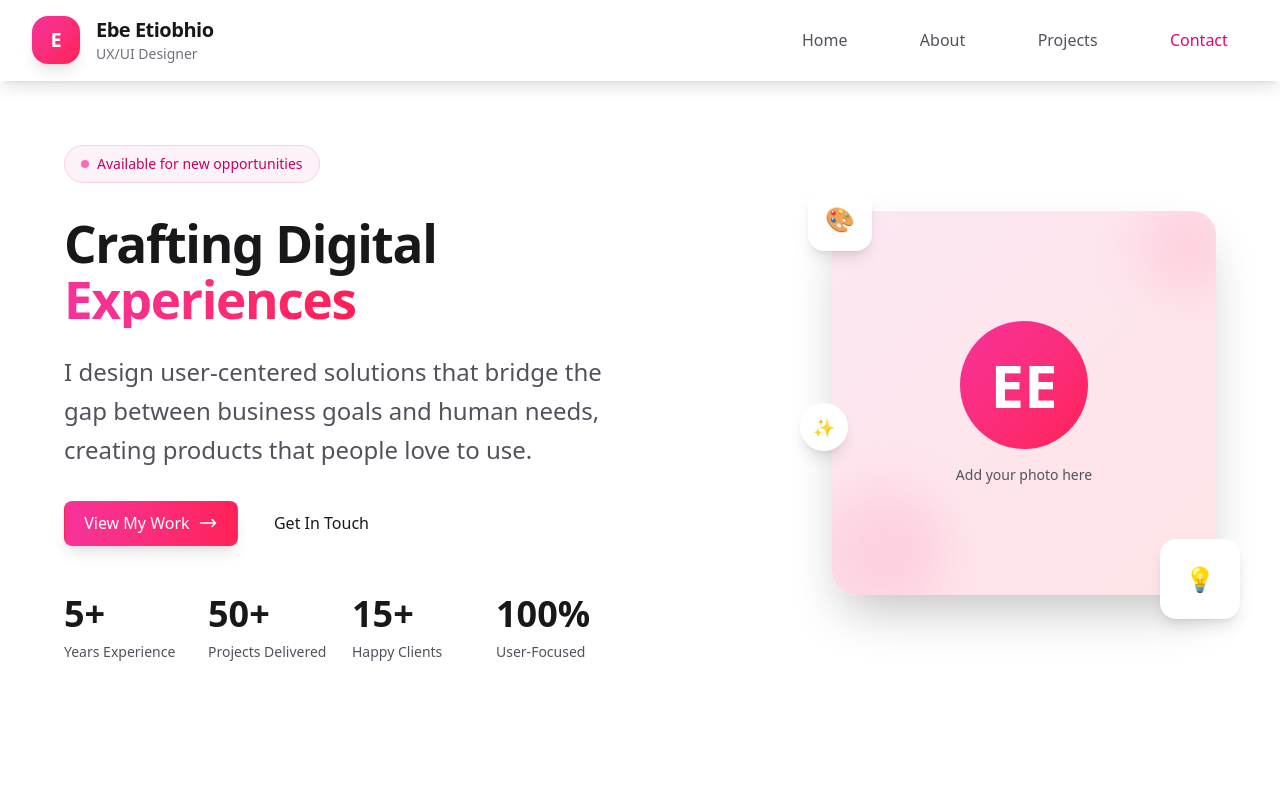
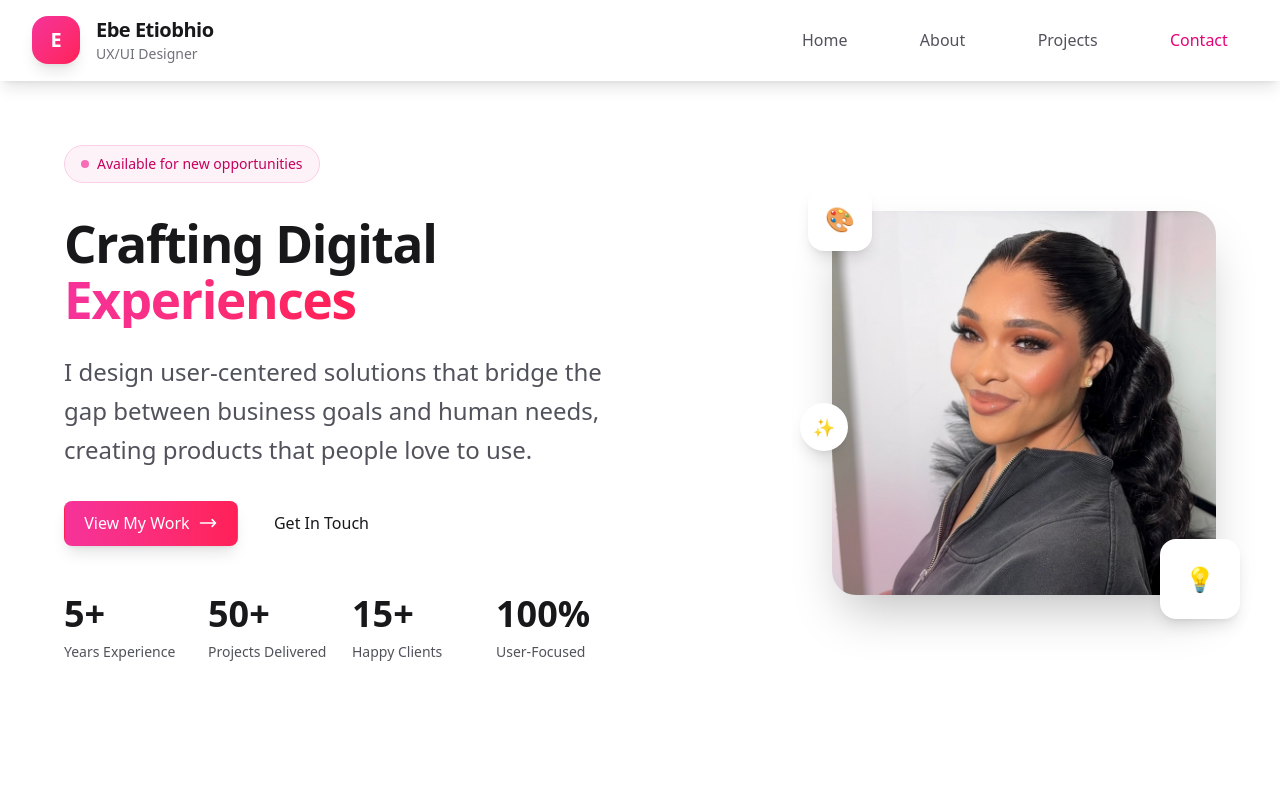
Before and after one commit to dreampink/ux-portfolio, a React (Vite) app: page / in a window 1280 px wide. Shown: the top 794 px of the page. Built offline with nearby package versions, Linux system fonts and the light colour scheme.

Commit message:
correction for deployment

```diff
--- a/src/components/DesignThinkingDiagram.tsx
+++ b/src/components/DesignThinkingDiagram.tsx
@@ -1,4 +1,4 @@
-import React, { useState } from 'react';
+import { useState } from 'react';
 import { motion, AnimatePresence } from 'framer-motion';
 
 // Design thinking stages
--- a/src/routes/App.tsx
+++ b/src/routes/App.tsx
@@ -202,15 +202,12 @@ export default function App() {
                 <div className="relative">
                   {/* Profile Image Container */}
                   <div className="relative w-80 h-80 lg:w-96 lg:h-96 rounded-3xl overflow-hidden shadow-2xl">
-                    {/* Placeholder for profile image */}
-                    <div className="w-full h-full bg-gradient-to-br from-pink-100 to-rose-100 flex items-center justify-center">
-                      <div className="text-center">
-                        <div className="w-32 h-32 bg-gradient-to-br from-pink-500 to-rose-500 rounded-full flex items-center justify-center mb-4 mx-auto">
-                          <span className="text-6xl text-white font-bold">EE</span>
-                        </div>
-                        <p className="text-zinc-600 text-sm">Add your photo here</p>
-                      </div>
-                    </div>
+                    {/* Profile Image */}
+                    <img
+                      src="/src/assets/profile-photo.png"
+                      alt="Ebe Akinfisoye - UX Designer"
+                      className="w-full h-full object-cover object-center"
+                    />
 
                     {/* Decorative elements */}
                     <div className="absolute -top-4 -right-4 w-24 h-24 bg-gradient-to-br from-pink-300 to-rose-400 rounded-full opacity-20 blur-xl"></div>
```
Also changed, not shown: src/assets/profile-photo.png (added).
